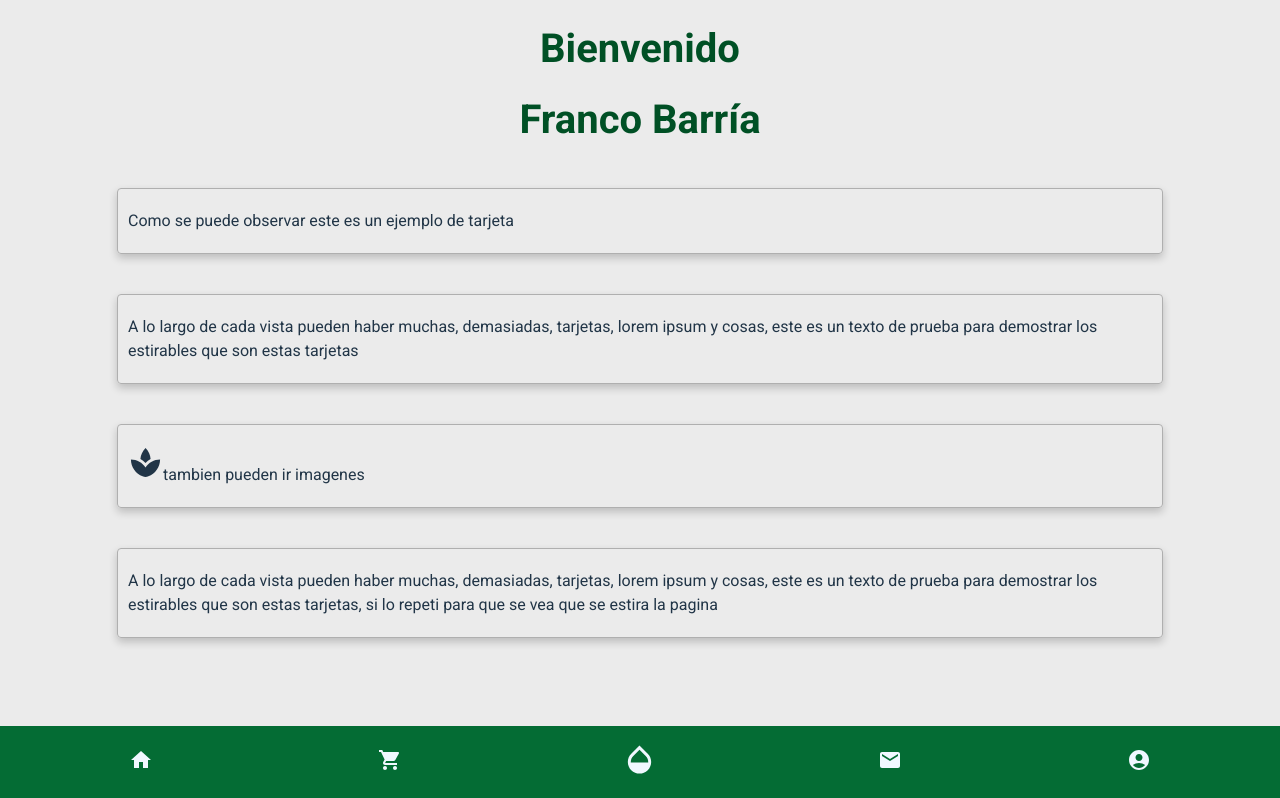
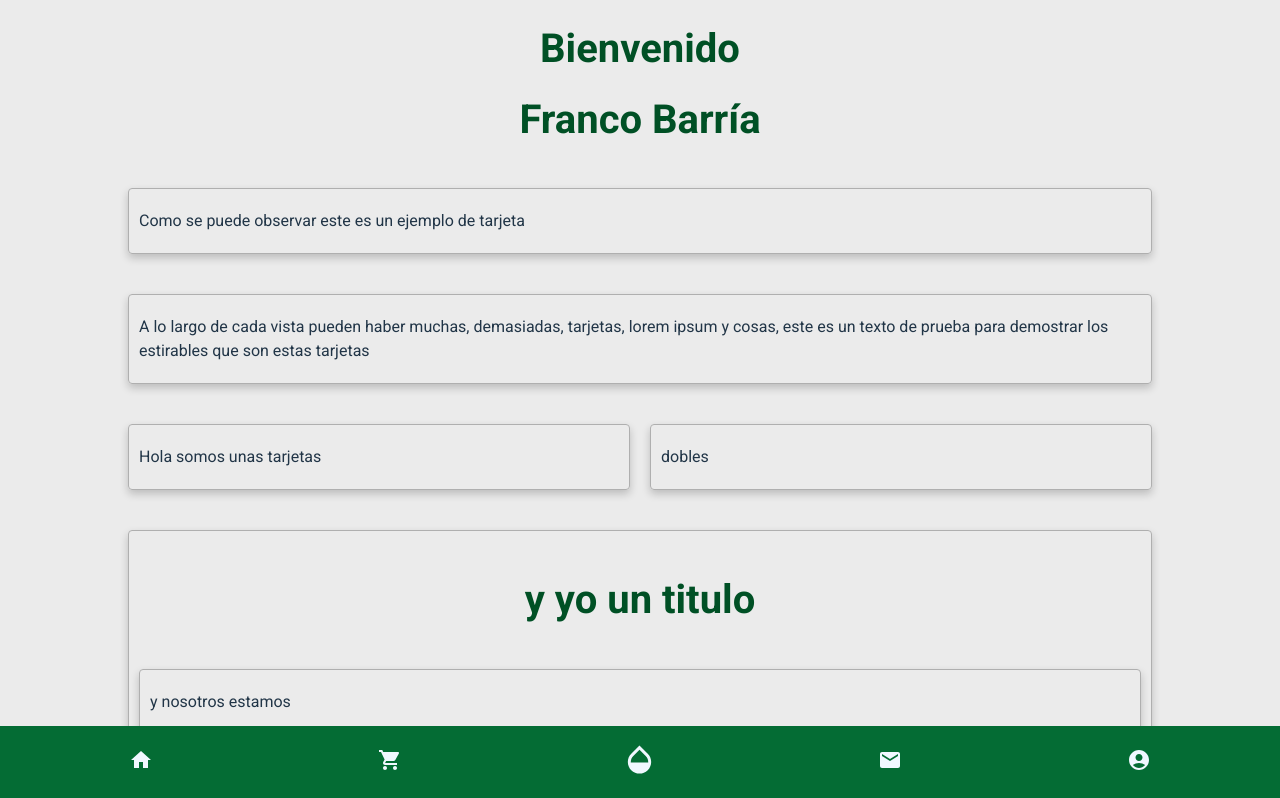
Before and after one commit to francho96/AquaplantsProject, a React (Vite) app: page /in in a window 1280 px wide. Shown: the top 798 px of the page. Built offline with nearby package versions, Linux system fonts and the light colour scheme.

Commit message:
new components

```diff
--- a/src/routes/components/Header.tsx
+++ b/src/routes/components/Header.tsx
@@ -8,7 +8,7 @@ interface HeaderProps {
 export default function Header({ title, sex }: HeaderProps) {
   return (
     <div style={{textAlign: "center"}}>
-      <h1>{sex === "men" ? "Bienvenido " : "Bienvenida "}</h1>
+      <h1>{sex === "getlemen" ? "Bienvenido " : sex === "lady" ? "Bienvenida" : ""}</h1>
       <h1>{title}</h1>
     </div>
   );
--- a/src/routes/components/components.module.css
+++ b/src/routes/components/components.module.css
@@ -70,7 +70,11 @@
 
 .card {
   height: auto;
+  display: flex;
+  flex-direction: column;
+  justify-content: center;
   width: 100%;
+  box-sizing: border-box;
   border: 1px solid #afafaf;
   border-radius: 4px;
   box-shadow: 0px 4px 8px 0px rgba(0, 0, 0, 0.2);
--- a/src/routes/home/Home.tsx
+++ b/src/routes/home/Home.tsx
@@ -7,7 +7,7 @@ export default function App() {
   return (
     <div className="App">
       <div className="wrapper">
-        <Header title="Franco Barría" sex="men" />
+        <Header title="Franco Barría" sex="getlemen" />
         <Card>
           Como se puede observar este es un ejemplo de tarjeta
         </Card>
@@ -15,7 +15,23 @@ export default function App() {
           A lo largo de cada vista pueden haber muchas, demasiadas, tarjetas, lorem ipsum y cosas,
           este es un texto de prueba para demostrar los estirables que son estas tarjetas
         </Card>
-
+        <div style={{width: "100%", display: "flex", gap: "20px"}}>
+          <Card>
+            Hola somos unas tarjetas
+          </Card>
+          <Card>
+            dobles
+          </Card>
+        </div>
+        <Card>
+          <Header title="y yo un titulo"/>
+          <Card>
+            y nosotros estamos
+          </Card>
+          <Card>
+            anidadas
+          </Card>
+          </Card>
         <Card>
           <SpaIcon fontSize="large"/>
           tambien pueden ir imagenes
```
